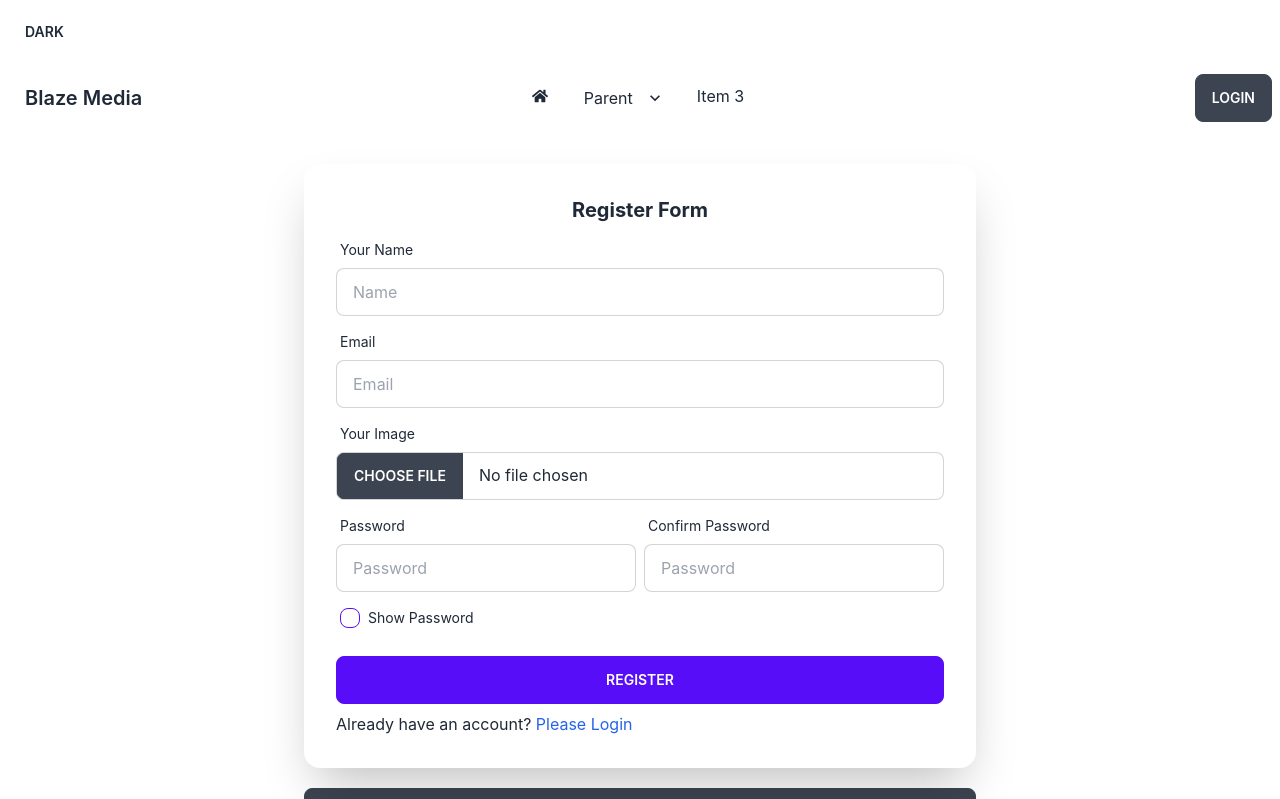
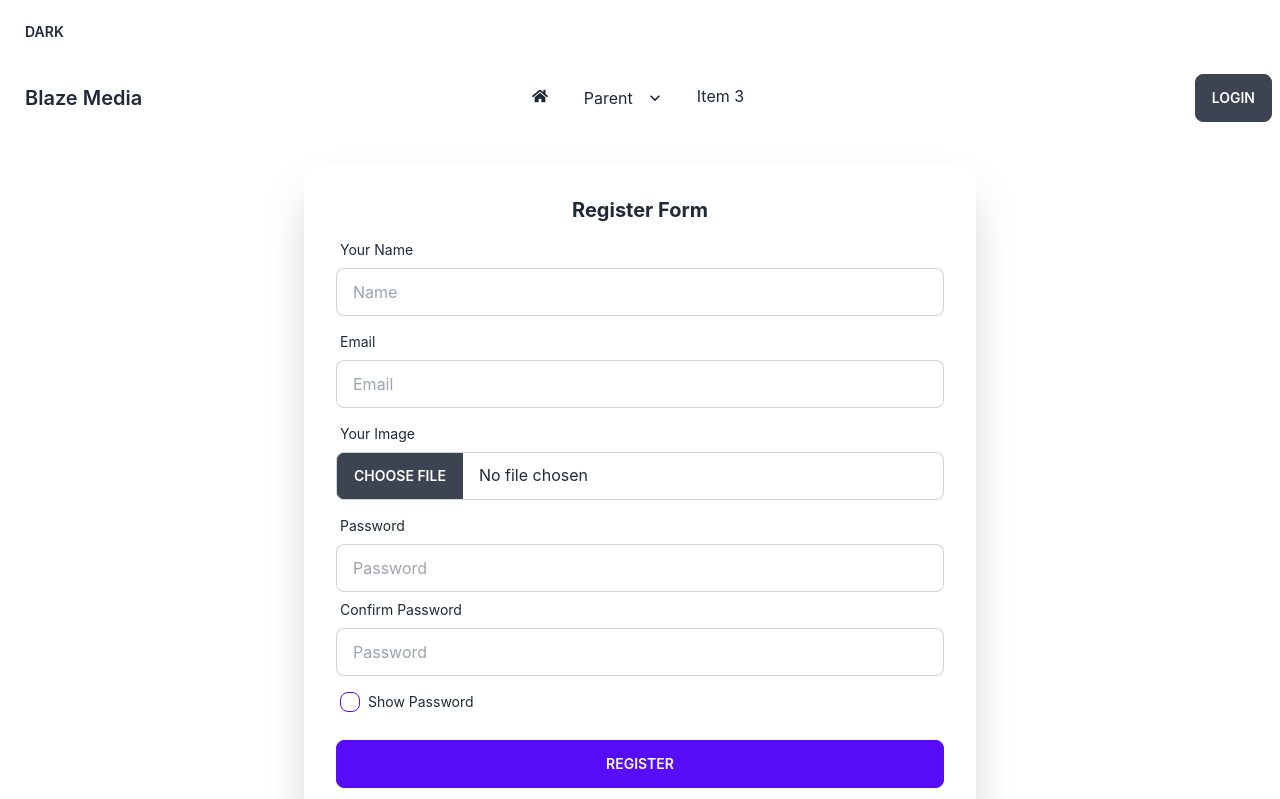
Before and after one commit to yusuf-khan-swd/blaze-media-client, a React (Create React App) app: page /register in a window 1280 px wide. Shown: the top 799 px of the page. Built offline with nearby package versions, Linux system fonts and the light colour scheme; no server answers.

Commit message:
remove column 2 for grid

```diff
--- a/src/Page/LoginRegister/Register/Register.js
+++ b/src/Page/LoginRegister/Register/Register.js
@@ -124,7 +124,7 @@
                 />
                 <p className="text-red-600"><small>{errors.email?.message}</small></p>
               </div>
-              <div className="grid grid-cols-1 sm:grid-cols-2 gap-2">
+              <div className="grid grid-cols-1">
                 <div className="form-control">
                   <label className="label">
                     <span className="label-text">Password</span>
```
